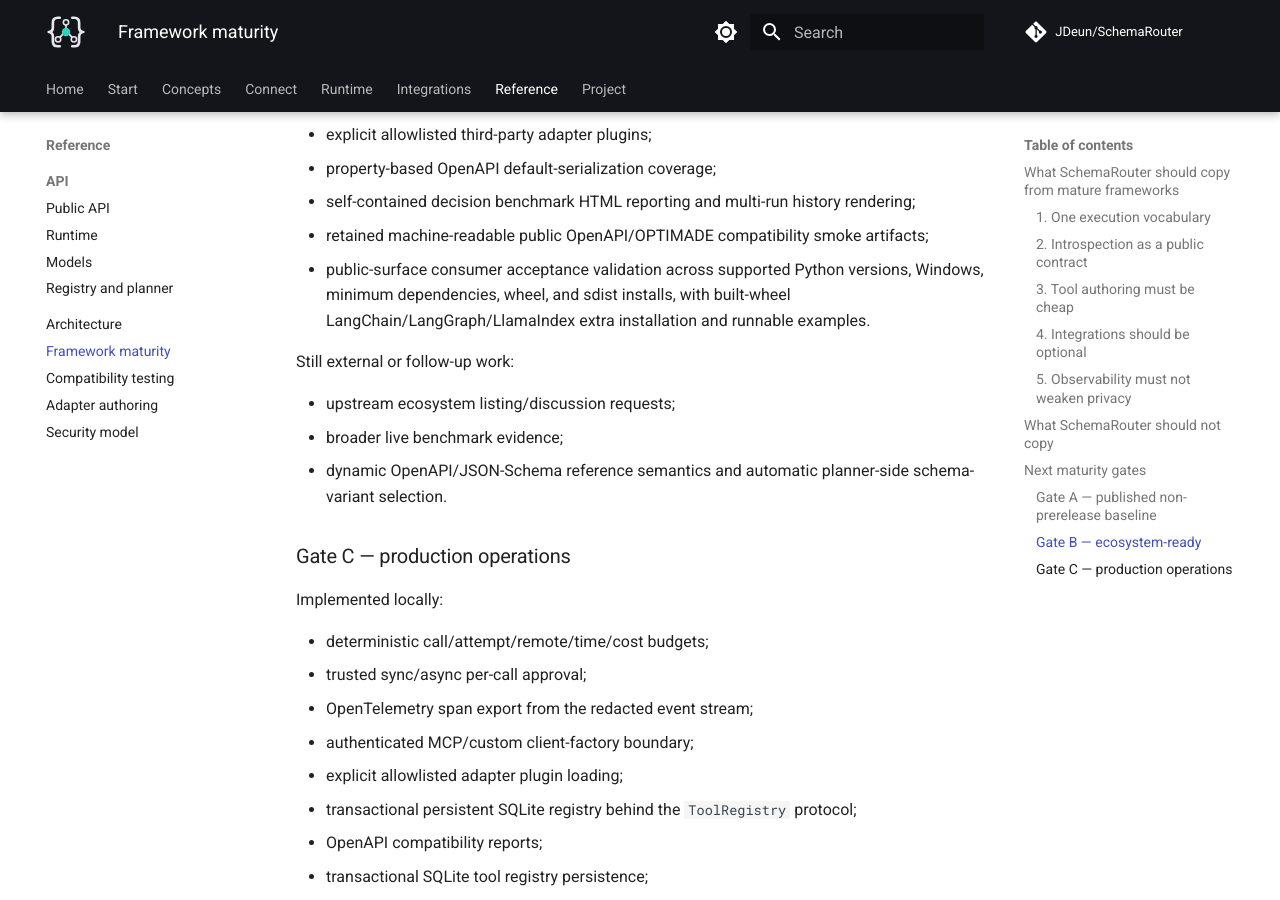
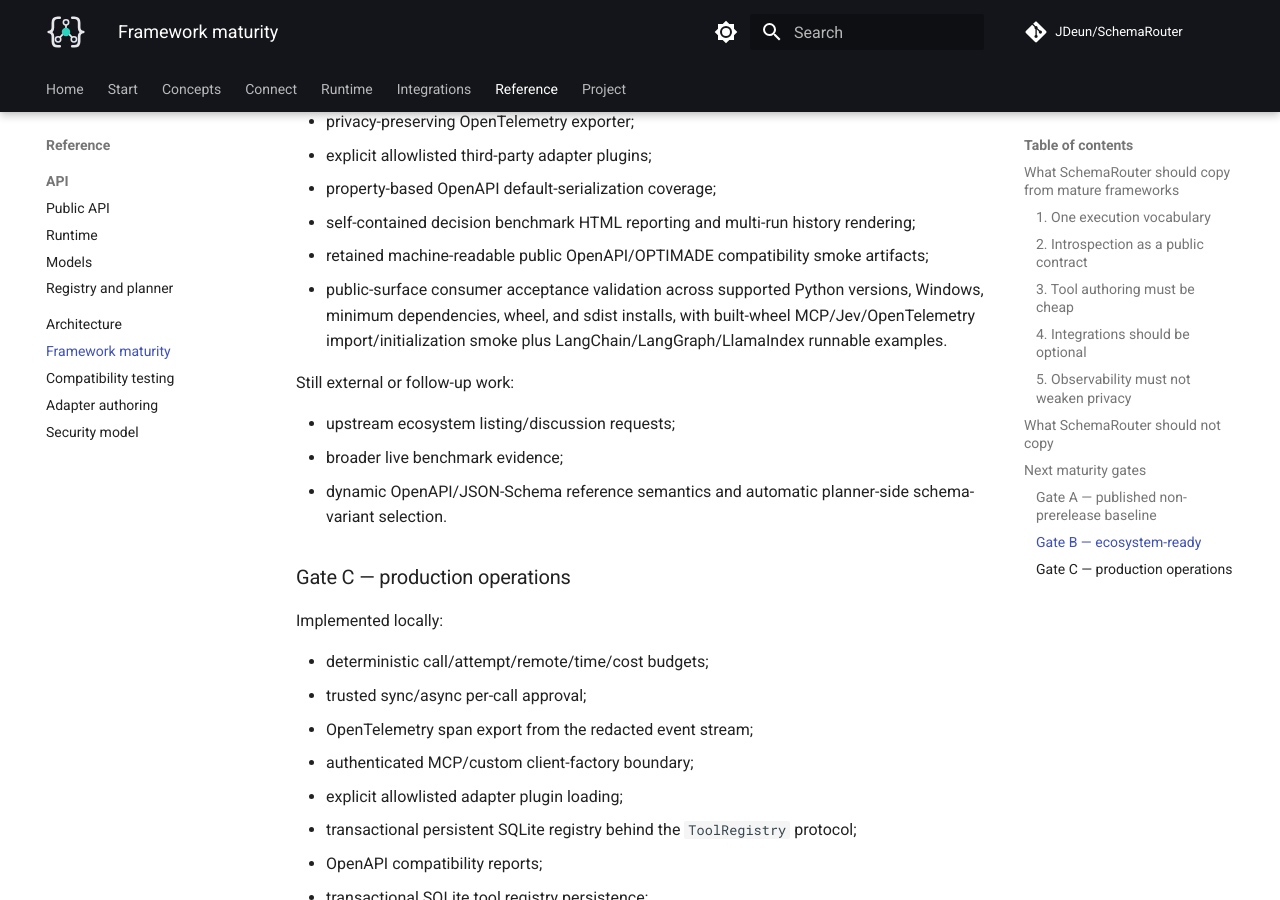
Before and after one commit to JDeun/SchemaRouter, an MkDocs documentation site: the page built from docs/framework-maturity.md, in a window 1280 px wide and 900 px high, scrolled down 5576 px. Built offline with MkDocs 1.6.1 and Material for MkDocs 9.7.7, drawn with Linux system fonts in a browser that asks for light colours; comment, search, counter and statistics services are not loaded; some of the changed text lies outside the part shown.

Commit message:
docs: record broader installed-wheel extras coverage

```diff
--- a/docs/framework-maturity.md
+++ b/docs/framework-maturity.md
@@ -38,7 +38,7 @@
 | HTTP serving layer | Not implemented | Consider optional server package |
 | Pluggable registry boundary | `ToolRegistry` protocol + transactional `SQLiteRegistry` | Add distributed/remote implementations only when needed |
 | Release / compatibility policy | Implemented | Enforce during RC reviews |
-| Package artifact CI | Implemented with clean wheel/sdist smoke, public-surface consumer acceptance scenarios, installed-wheel framework-extra execution, provenance, and SPDX SBOM attestations | Keep artifact verification blocking |
+| Package artifact CI | Implemented with clean wheel/sdist smoke, public-surface consumer acceptance scenarios, built-wheel optional-extra resolution/import smoke, framework-example execution, provenance, and SPDX SBOM attestations | Keep artifact verification blocking |
 | Security automation | Weekly/PR dependency audit + push/PR/scheduled CodeQL + OpenSSF Scorecard + immutable Action pins | Triage findings without weakening fail-closed runtime policy |
 | Documentation site | Implemented with MkDocs Material | Keep strict docs build blocking |
 | Integration certification suite | Implemented baseline + retained machine-readable OpenAPI/OPTIMADE smoke artifacts | Extend the live compatibility matrix |
@@ -124,8 +124,8 @@
 - self-contained decision benchmark HTML reporting and multi-run history rendering;
 - retained machine-readable public OpenAPI/OPTIMADE compatibility smoke artifacts;
 - public-surface consumer acceptance validation across supported Python versions, Windows,
-  minimum dependencies, wheel, and sdist installs, with built-wheel LangChain/LangGraph/LlamaIndex
-  extra installation and runnable examples.
+  minimum dependencies, wheel, and sdist installs, with built-wheel MCP/Jev/OpenTelemetry
+  import/initialization smoke plus LangChain/LangGraph/LlamaIndex runnable examples.
 
 Still external or follow-up work:
 
```
